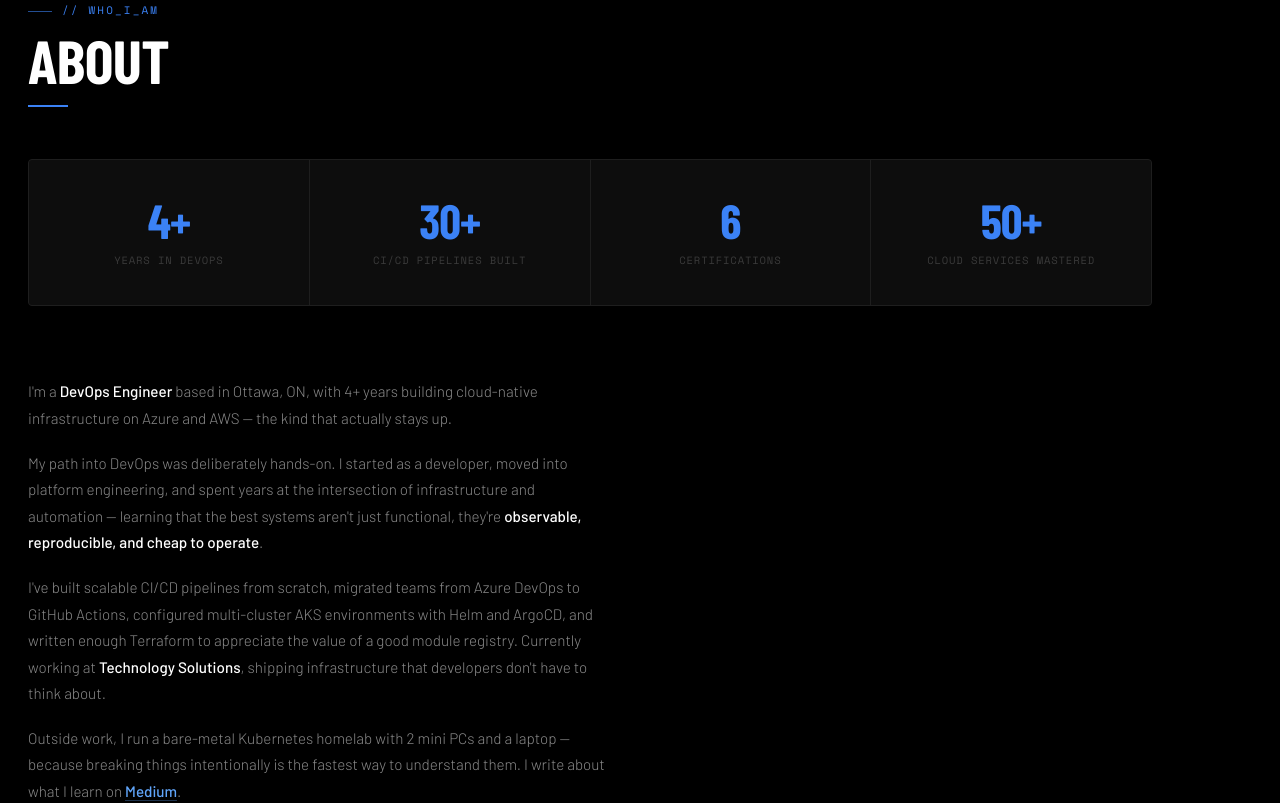
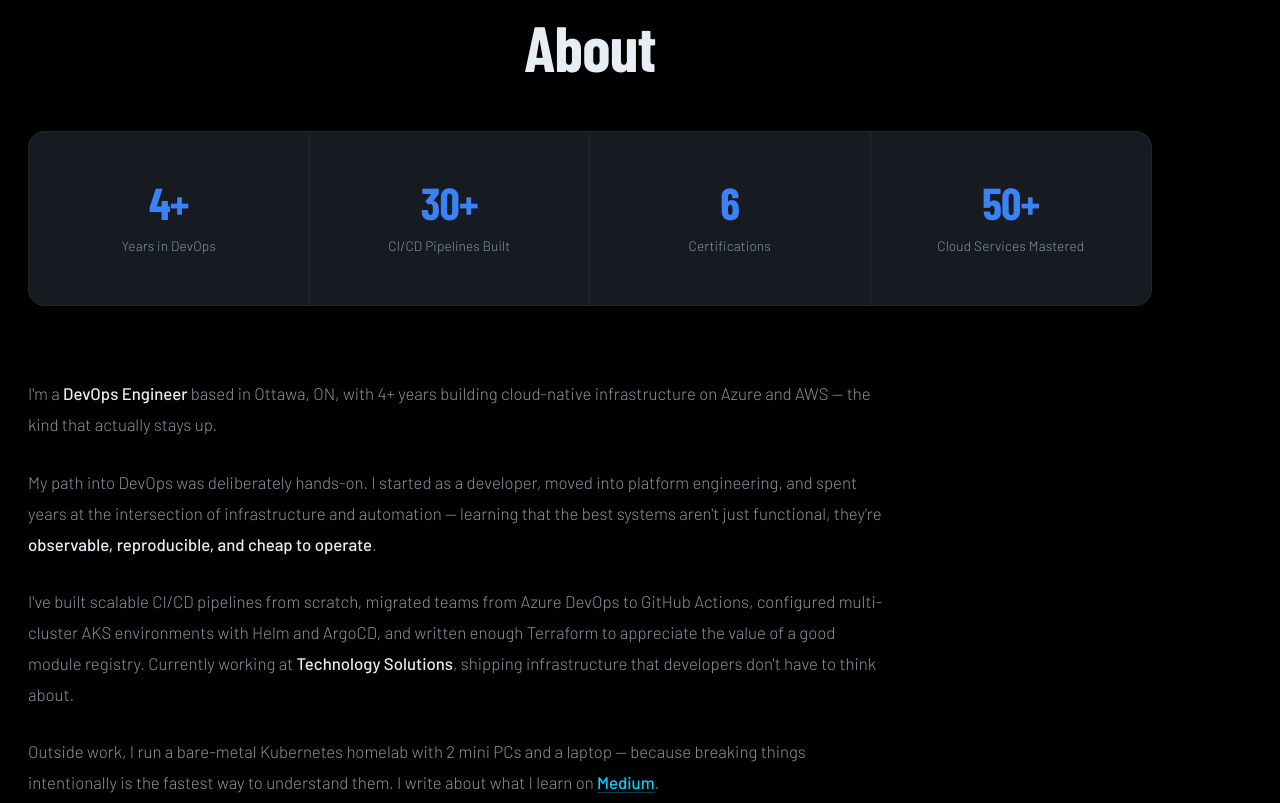
Before and after one commit to JiNaL1112/jinal-portfolio, a React (Vite) app: page / in a window 1280 px wide. Shown: the part 1000-1803 px from the top of the page. Built offline with nearby package versions, Linux system fonts and the light colour scheme; the HTML template or start-up script is replaced by a standard one; a web font is replaced by a local one.

Commit message:
about section change

```diff
--- a/src/components/About.module.css
+++ b/src/components/About.module.css
@@ -1,184 +1,140 @@
 .section {
-  padding: 100px 0;
+  padding: 80px 0 100px;
 }
 
 /* ── Header ── */
 .header {
+  text-align: center;
   margin-bottom: 52px;
 }
 
-/* ── Stats grid ── */
+.sectionLabel {
+  font-family: var(--font-mono);
+  font-size: 0.72rem;
+  font-weight: 700;
+  letter-spacing: 0.22em;
+  color: #00D1FF;
+  text-transform: uppercase;
+  margin-bottom: 14px;
+}
+
+.sectionTitle {
+  font-family: var(--font-display);
+  font-size: clamp(2.6rem, 6vw, 4rem);
+  font-weight: 900;
+  color: #E6EDF3;
+  line-height: 1.0;
+  letter-spacing: -0.01em;
+}
+
+/* ── Stats bar ── */
 .statsGrid {
   display: grid;
   grid-template-columns: repeat(4, 1fr);
-  gap: 1px;
-  background: var(--border);
-  border: 1px solid var(--border);
-  border-radius: var(--radius);
+  background: #161B22;
+  border: 1px solid #21262D;
+  border-radius: 16px;
   overflow: hidden;
   margin-bottom: 72px;
 }
 
 .statCard {
-  background: var(--card);
-  padding: 36px 24px;
+  padding: 48px 24px;
   display: flex;
   flex-direction: column;
   align-items: center;
-  gap: 8px;
+  gap: 10px;
   text-align: center;
-  transition: var(--transition);
-  position: relative;
+  border-right: 1px solid #21262D;
+  transition: background 0.2s ease;
 }
 
-.statCard::after {
-  content: '';
-  position: absolute;
-  bottom: 0;
-  left: 50%;
-  transform: translateX(-50%);
-  width: 0;
-  height: 2px;
-  background: var(--blue);
-  transition: width 0.35s ease;
+.statCard:last-child {
+  border-right: none;
 }
 
 .statCard:hover {
-  background: var(--card-hover);
-}
-
-.statCard:hover::after {
-  width: 60%;
+  background: #1C2129;
 }
 
 .statValue {
   font-family: var(--font-display);
-  font-size: 3rem;
+  font-size: 2.8rem;
   font-weight: 900;
-  color: var(--blue);
+  color: #3B82F6;
   line-height: 1;
   letter-spacing: -0.02em;
 }
 
 .statLabel {
-  font-family: var(--font-mono);
-  font-size: 0.66rem;
-  color: var(--text-muted);
-  letter-spacing: 0.08em;
-  text-transform: uppercase;
-}
-
-/* ── Two-column body ── */
-.body {
-  display: grid;
-  grid-template-columns: 1.1fr 0.9fr;
-  gap: 72px;
-  align-items: start;
+  font-family: var(--font-body);
+  font-size: 0.85rem;
+  font-weight: 300;
+  color: #8B949E;
+  letter-spacing: 0.01em;
 }
 
 /* ── Narrative ── */
 .narrative {
+  max-width: 860px;
   display: flex;
   flex-direction: column;
-  gap: 18px;
+  gap: 26px;
 }
 
-.lead {
-  font-size: 1.15rem;
-  font-weight: 400;
-  color: var(--text-primary);
-  line-height: 1.7;
+.para {
+  font-family: var(--font-body);
+  font-size: 1.05rem;
+  font-weight: 300;
+  color: #8B949E;
+  line-height: 1.85;
 }
 
-.narrative p {
-  font-size: 0.95rem;
-  font-weight: 300;
-  color: var(--text-secondary);
-  line-height: 1.75;
+/* Bold spans inside paragraphs */
+.para :global(strong) {
+  color: #E6EDF3;
+  font-weight: 600;
 }
 
-.narrative strong {
-  color: var(--white);
-  font-weight: 500;
+/* Links inside paragraphs */
+.para :global(a) {
+  color: #00D1FF;
+  text-decoration: none;
+  border-bottom: 1px solid rgba(0, 209, 255, 0.3);
+  transition: color 0.15s ease, border-color 0.15s ease;
 }
 
-.inlineLink {
-  color: var(--blue-bright);
-  text-decoration: none;
-  border-bottom: 1px solid rgba(96, 165, 250, 0.3);
-  transition: var(--transition);
-}
-
-.inlineLink:hover {
-  color: var(--white);
-  border-bottom-color: var(--blue);
-}
-
-.tagRow {
-  display: flex;
-  flex-wrap: wrap;
-  gap: 7px;
-  padding-top: 8px;
-}
-
-/* ── Trait cards ── */
-.traits {
-  display: flex;
-  flex-direction: column;
-  gap: 14px;
-}
-
-.traitCard {
-  padding: 24px 22px;
-  display: flex;
-  gap: 18px;
-  align-items: flex-start;
-  transition: var(--transition);
-}
-
-.traitIcon {
-  font-size: 1.4rem;
-  color: var(--blue);
-  flex-shrink: 0;
-  margin-top: 2px;
-  font-family: var(--font-mono);
-}
-
-.traitTitle {
-  font-family: var(--font-display);
-  font-size: 0.95rem;
-  font-weight: 700;
-  color: var(--white);
-  text-transform: uppercase;
-  letter-spacing: 0.04em;
-  margin-bottom: 8px;
-}
-
-.traitBody {
-  font-size: 0.83rem;
-  font-weight: 300;
-  color: var(--text-secondary);
-  line-height: 1.65;
+.para :global(a:hover) {
+  color: #60D9FF;
+  border-bottom-color: #60D9FF;
 }
 
 /* ── Responsive ── */
 @media (max-width: 900px) {
-  .body {
-    grid-template-columns: 1fr;
-    gap: 52px;
-  }
-
-  .statsGrid {
-    grid-template-columns: repeat(2, 1fr);
-  }
-}
-
-@media (max-width: 480px) {
   .statsGrid {
     grid-template-columns: repeat(2, 1fr);
   }
 
+  .statCard:nth-child(2) {
+    border-right: none;
+  }
+
+  .statCard:nth-child(1),
+  .statCard:nth-child(2) {
+    border-bottom: 1px solid #21262D;
+  }
+}
+
+@media (max-width: 640px) {
   .statValue {
     font-size: 2.2rem;
   }
+
+  .narrative {
+    gap: 20px;
+  }
+
+  .para {
+    font-size: 0.95rem;
+  }
 }
--- a/src/components/About.tsx
+++ b/src/components/About.tsx
@@ -1,13 +1,5 @@
 import styles from './About.module.css';
-
-const stats = [
-  { value: '4+', label: 'Years in DevOps' },
-  { value: '30+', label: 'CI/CD Pipelines Built' },
-  { value: '6', label: 'Certifications' },
-  { value: '50+', label: 'Cloud Services Mastered' },
-];
-
-
+import { about } from '../data/portfolio';
 
 export default function About() {
   return (
@@ -16,14 +8,13 @@ export default function About() {
 
         {/* ── Section label + title ── */}
         <div className={styles.header}>
-          <p className="section-label">// who_i_am</p>
-          <h2 className="section-title">About</h2>
-          <div className="glow-line" />
+          <p className={styles.sectionLabel}>WHO I AM</p>
+          <h2 className={styles.sectionTitle}>About</h2>
         </div>
 
         {/* ── Stats bar ── */}
         <div className={styles.statsGrid}>
-          {stats.map(s => (
+          {about.stats.map(s => (
             <div key={s.label} className={styles.statCard}>
               <span className={styles.statValue}>{s.value}</span>
               <span className={styles.statLabel}>{s.label}</span>
@@ -31,48 +22,15 @@ export default function About() {
           ))}
         </div>
 
-        {/* ── Two-column layout ── */}
-        <div className={styles.body}>
-
-          {/* Left: narrative */}
-          <div className={styles.narrative}>
-            <p className={styles.lead}>
-              I'm a <strong>DevOps Engineer</strong> based in Ottawa, ON, with 4+ years building
-              cloud-native infrastructure on Azure and AWS — the kind that actually stays up.
-            </p>
-
-            <p>
-              My path into DevOps was deliberately hands-on. I started as a developer, moved into
-              platform engineering, and spent years at the intersection of infrastructure and
-              automation — learning that the best systems aren't just functional, they're
-              <strong> observable, reproducible, and cheap to operate</strong>.
-            </p>
-
-            <p>
-              I've built scalable CI/CD pipelines from scratch, migrated teams from Azure DevOps to
-              GitHub Actions, configured multi-cluster AKS environments with Helm and ArgoCD, and
-              written enough Terraform to appreciate the value of a good module registry. Currently
-              working at <strong>Technology Solutions</strong>, shipping infrastructure that
-              developers don't have to think about.
-            </p>
-
-            <p>
-              Outside work, I run a bare-metal Kubernetes homelab with 2 mini PCs and a laptop —
-              because breaking things intentionally is the fastest way to understand them. I write
-              about what I learn on <a href="https://medium.com/@jinalpatel11121999" target="_blank" rel="noreferrer" className={styles.inlineLink}>Medium</a>.
-            </p>
-
-            <div className={styles.tagRow}>
-              {['Terraform', 'Kubernetes', 'Azure', 'GitHub Actions', 'ArgoCD', 'Helm', 'Prometheus', 'Python'].map(t => (
-                <span key={t} className="tag">{t}</span>
-              ))}
-            </div>
-          </div>
-
-          {/* Right: trait cards */}
-          <div className={styles.traits}>
-
-          </div>
+        {/* ── Narrative body ── */}
+        <div className={styles.narrative}>
+          {about.paragraphs.map((para, i) => (
+            <p
+              key={i}
+              className={styles.para}
+              dangerouslySetInnerHTML={{ __html: para }}
+            />
+          ))}
         </div>
 
       </div>
--- a/src/data/portfolio.ts
+++ b/src/data/portfolio.ts
@@ -72,7 +72,37 @@ export const certifications = [
   },
 ];
 
+// ── ADD THIS to src/data/portfolio.ts ──────────────────────────────────────
+// Place it after the existing `profile` export and before `certifications`.
 
+export const about = {
+  stats: [
+    { value: '4+', label: 'Years in DevOps' },
+    { value: '30+', label: 'CI/CD Pipelines Built' },
+    { value: '6', label: 'Certifications' },
+    { value: '50+', label: 'Cloud Services Mastered' },
+  ],
+  paragraphs: [
+    `I'm a <strong>DevOps Engineer</strong> based in Ottawa, ON, with 4+ years building
+    cloud-native infrastructure on Azure and AWS — the kind that actually stays up.`,
+
+    `My path into DevOps was deliberately hands-on. I started as a developer, moved into
+    platform engineering, and spent years at the intersection of infrastructure and
+    automation — learning that the best systems aren't just functional, they're
+    <strong>observable, reproducible, and cheap to operate</strong>.`,
+
+    `I've built scalable CI/CD pipelines from scratch, migrated teams from Azure DevOps to
+    GitHub Actions, configured multi-cluster AKS environments with Helm and ArgoCD, and
+    written enough Terraform to appreciate the value of a good module registry. Currently
+    working at <strong>Technology Solutions</strong>, shipping infrastructure that
+    developers don't have to think about.`,
+
+    `Outside work, I run a bare-metal Kubernetes homelab with 2 mini PCs and a laptop —
+    because breaking things intentionally is the fastest way to understand them. I write
+    about what I learn on
+    <a href="https://medium.com/@jinalpatel11121999" target="_blank" rel="noreferrer">Medium</a>.`,
+  ],
+};
 
 
 export const skills = {
```
